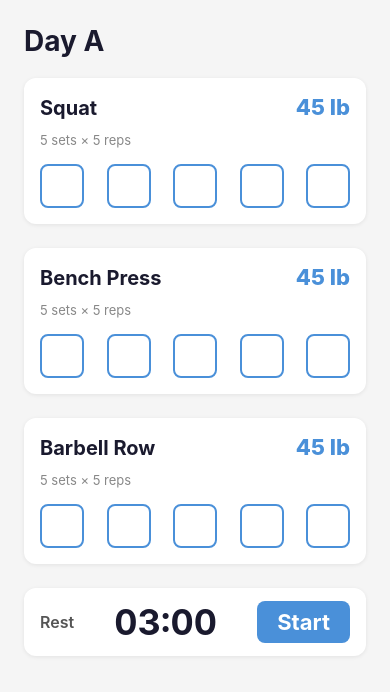
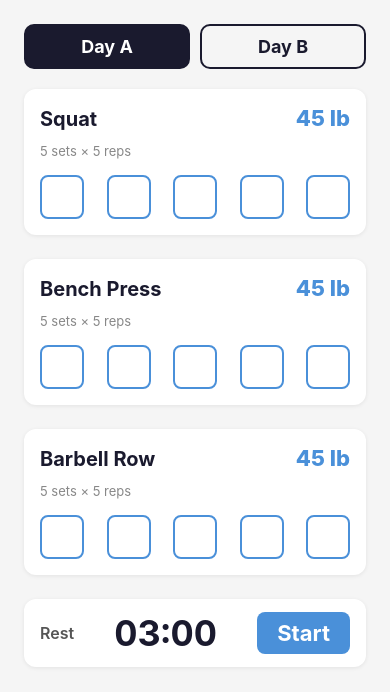
Before and after one commit to cemalec/FiveXFive, a React Native app: screen / in a window 390 px wide. Shown: the top 692 px of the page. Built offline with nearby package versions, Linux system fonts and the light colour scheme.

Commit message:
Add day B

```diff
--- a/components/WorkoutScreen.tsx
+++ b/components/WorkoutScreen.tsx
@@ -3,8 +3,6 @@ import React from 'react';
 import { SafeAreaView, ScrollView, StyleSheet, Text, TouchableOpacity, View } from 'react-native';
 import RepPicker from './RepPicker';
 import RestTimer from './RestTimer';
-
-const SETS = 5;
 
 // Tracks the state of a single set
 type SetRecord = {
@@ -23,11 +21,62 @@ type PickerTarget = {
 function emptySet(): SetRecord {
   return { done: false, failed: false, reps: 0 };
 }
+function emptySets(n: number): SetRecord[] {
+  return Array.from({ length: n }, emptySet);
+}
+
+// ─── Reusable exercise card ───────────────────────────────────────────────────
+type ExerciseCardProps = {
+  name: string;
+  weight: string;
+  sets: SetRecord[];
+  onPress: (i: number) => void;
+  onLongPress: (i: number) => void;
+};
+
+function ExerciseCard({ name, weight, sets, onPress, onLongPress }: ExerciseCardProps) {
+  const setCount = sets.length;
+  const repLabel = `${setCount} set${setCount > 1 ? 's' : ''} × 5 reps`;
+  return (
+    <View style={styles.exerciseCard}>
+      <View style={styles.exerciseHeader}>
+        <Text style={styles.exerciseName}>{name}</Text>
+        <Text style={styles.weightText}>{weight}</Text>
+      </View>
+      <Text style={styles.exerciseDetail}>{repLabel}</Text>
+      <View style={styles.setRow}>
+        {sets.map((set, i) => (
+          <TouchableOpacity
+            key={i}
+            style={[styles.checkbox, set.done && styles.checkboxDone, set.failed && styles.checkboxFailed]}
+            onPress={() => onPress(i)}
+            onLongPress={() => onLongPress(i)}
+            accessibilityLabel={`${name} set ${i + 1}`}
+            accessibilityRole="checkbox"
+          >
+            {set.done && <Text style={styles.checkmark}>✓</Text>}
+            {set.failed && <Text style={styles.failReps}>{set.reps}</Text>}
+          </TouchableOpacity>
+        ))}
+      </View>
+    </View>
+  );
+}
+// ─────────────────────────────────────────────────────────────────────────────
 
 export default function WorkoutScreen() {
-  const [squatSets, setSquatSets] = useState<SetRecord[]>(Array.from({ length: SETS }, emptySet));
-  const [benchSets, setBenchSets] = useState<SetRecord[]>(Array.from({ length: SETS }, emptySet));
-  const [rowSets, setRowSets] = useState<SetRecord[]>(Array.from({ length: SETS }, emptySet));
+  const [day, setDay] = useState<'A' | 'B'>('A');
+
+  // Day A exercises
+  const [squatASets, setSquatASets] = useState<SetRecord[]>(emptySets(5));
+  const [benchSets,  setBenchSets]  = useState<SetRecord[]>(emptySets(5));
+  const [rowSets,    setRowSets]    = useState<SetRecord[]>(emptySets(5));
+
+  // Day B exercises
+  const [squatBSets,    setSquatBSets]    = useState<SetRecord[]>(emptySets(5));
+  const [ohpSets,       setOhpSets]       = useState<SetRecord[]>(emptySets(5));
+  const [deadliftSets,  setDeadliftSets]  = useState<SetRecord[]>(emptySets(1));
+
   const [startSignal, setStartSignal] = useState(0);
   const [pickerTarget, setPickerTarget] = useState<PickerTarget | null>(null);
 
@@ -39,26 +88,22 @@ export default function WorkoutScreen() {
   ) {
     const current = sets[index];
     const alreadyMarked = current.done || current.failed;
-
     setSets((prev) => {
       const next = [...prev];
       next[index] = alreadyMarked ? emptySet() : { done: true, failed: false, reps: 5 };
       return next;
     });
-
-    if (!alreadyMarked) {
-      setStartSignal((prev) => prev + 1);
-    }
+    if (!alreadyMarked) setStartSignal((prev) => prev + 1);
   }
 
-  // Long press: open the rep picker so the user can record exact reps
+  // Long press: open the rep picker
   function handleSetLongPress(
     index: number,
     sets: SetRecord[],
     setSets: React.Dispatch<React.SetStateAction<SetRecord[]>>
   ) {
     const current = sets[index];
-    if (current.done || current.failed) return; // already marked, ignore
+    if (current.done || current.failed) return;
     setPickerTarget({ index, sets, setSets });
   }
 
@@ -68,11 +113,7 @@ export default function WorkoutScreen() {
     const { index, setSets } = pickerTarget;
     setSets((prev) => {
       const next = [...prev];
-      next[index] = {
-        done: reps >= 5,
-        failed: reps < 5,
-        reps,
-      };
+      next[index] = { done: reps >= 5, failed: reps < 5, reps };
       return next;
     });
     setStartSignal((prev) => prev + 1);
@@ -83,81 +124,33 @@ export default function WorkoutScreen() {
     <SafeAreaView style={styles.safeArea}>
       <ScrollView contentContainerStyle={styles.scroll}>
 
-        {/* Day header */}
-        <Text style={styles.dayTitle}>Day A</Text>
-
-        {/* Squat exercise */}
-        <View style={styles.exerciseCard}>
-          <View style={styles.exerciseHeader}>
-            <Text style={styles.exerciseName}>Squat</Text>
-            <Text style={styles.weightText}>45 lb</Text>
-          </View>
-          <Text style={styles.exerciseDetail}>5 sets × 5 reps</Text>
-
-          <View style={styles.setRow}>
-            {squatSets.map((set, i) => (
-              <TouchableOpacity
-                key={i}
-                style={[styles.checkbox, set.done && styles.checkboxDone, set.failed && styles.checkboxFailed]}
-                onPress={() => handleSetPress(i, squatSets, setSquatSets)}
-                onLongPress={() => handleSetLongPress(i, squatSets, setSquatSets)}
-                accessibilityLabel={`Squat set ${i + 1}`}
-                accessibilityRole="checkbox"
-              >
-                {set.done && <Text style={styles.checkmark}>✓</Text>}
-                {set.failed && <Text style={styles.failReps}>{set.reps}</Text>}
-              </TouchableOpacity>
-            ))}
-          </View>
+        {/* Day toggle header */}
+        <View style={styles.dayHeader}>
+          <TouchableOpacity
+            style={[styles.dayTab, day === 'A' && styles.dayTabActive]}
+            onPress={() => setDay('A')}
+          >
+            <Text style={[styles.dayTabText, day === 'A' && styles.dayTabTextActive]}>Day A</Text>
+          </TouchableOpacity>
+          <TouchableOpacity
+            style={[styles.dayTab, day === 'B' && styles.dayTabActive]}
+            onPress={() => setDay('B')}
+          >
+            <Text style={[styles.dayTabText, day === 'B' && styles.dayTabTextActive]}>Day B</Text>
+          </TouchableOpacity>
         </View>
 
-        {/* Bench Press exercise */}
-        <View style={styles.exerciseCard}>
-          <View style={styles.exerciseHeader}>
-            <Text style={styles.exerciseName}>Bench Press</Text>
-            <Text style={styles.weightText}>45 lb</Text>
-          </View>
-          <Text style={styles.exerciseDetail}>5 sets × 5 reps</Text>
-          <View style={styles.setRow}>
-            {benchSets.map((set, i) => (
-              <TouchableOpacity
-                key={i}
-                style={[styles.checkbox, set.done && styles.checkboxDone, set.failed && styles.checkboxFailed]}
-                onPress={() => handleSetPress(i, benchSets, setBenchSets)}
-                onLongPress={() => handleSetLongPress(i, benchSets, setBenchSets)}
-                accessibilityLabel={`Bench Press set ${i + 1}`}
-                accessibilityRole="checkbox"
-              >
-                {set.done && <Text style={styles.checkmark}>✓</Text>}
-                {set.failed && <Text style={styles.failReps}>{set.reps}</Text>}
-              </TouchableOpacity>
-            ))}
-          </View>
-        </View>
+        {day === 'A' && <>
+          <ExerciseCard name="Squat"       weight="45 lb" sets={squatASets} onPress={(i) => handleSetPress(i, squatASets, setSquatASets)} onLongPress={(i) => handleSetLongPress(i, squatASets, setSquatASets)} />
+          <ExerciseCard name="Bench Press" weight="45 lb" sets={benchSets}  onPress={(i) => handleSetPress(i, benchSets,  setBenchSets)}  onLongPress={(i) => handleSetLongPress(i, benchSets,  setBenchSets)} />
+          <ExerciseCard name="Barbell Row" weight="45 lb" sets={rowSets}    onPress={(i) => handleSetPress(i, rowSets,    setRowSets)}    onLongPress={(i) => handleSetLongPress(i, rowSets,    setRowSets)} />
+        </>}
 
-        {/* Barbell Row exercise */}
-        <View style={styles.exerciseCard}>
-          <View style={styles.exerciseHeader}>
-            <Text style={styles.exerciseName}>Barbell Row</Text>
-            <Text style={styles.weightText}>45 lb</Text>
-          </View>
-          <Text style={styles.exerciseDetail}>5 sets × 5 reps</Text>
-          <View style={styles.setRow}>
-            {rowSets.map((set, i) => (
-              <TouchableOpacity
-                key={i}
-                style={[styles.checkbox, set.done && styles.checkboxDone, set.failed && styles.checkboxFailed]}
-                onPress={() => handleSetPress(i, rowSets, setRowSets)}
-                onLongPress={() => handleSetLongPress(i, rowSets, setRowSets)}
-                accessibilityLabel={`Barbell Row set ${i + 1}`}
-                accessibilityRole="checkbox"
-              >
-                {set.done && <Text style={styles.checkmark}>✓</Text>}
-                {set.failed && <Text style={styles.failReps}>{set.reps}</Text>}
-              </TouchableOpacity>
-            ))}
-          </View>
-        </View>
+        {day === 'B' && <>
+          <ExerciseCard name="Squat"          weight="45 lb" sets={squatBSets}   onPress={(i) => handleSetPress(i, squatBSets,   setSquatBSets)}   onLongPress={(i) => handleSetLongPress(i, squatBSets,   setSquatBSets)} />
+          <ExerciseCard name="Overhead Press" weight="45 lb" sets={ohpSets}      onPress={(i) => handleSetPress(i, ohpSets,      setOhpSets)}      onLongPress={(i) => handleSetLongPress(i, ohpSets,      setOhpSets)} />
+          <ExerciseCard name="Deadlift"       weight="45 lb" sets={deadliftSets} onPress={(i) => handleSetPress(i, deadliftSets, setDeadliftSets)} onLongPress={(i) => handleSetLongPress(i, deadliftSets, setDeadliftSets)} />
+        </>}
 
         {/* Rest timer */}
         <RestTimer startSignal={startSignal} />
@@ -184,11 +177,29 @@ const styles = StyleSheet.create({
     flexGrow: 1,
     padding: 24,
   },
-  dayTitle: {
-    fontSize: 28,
-    fontWeight: 'bold',
+  dayHeader: {
+    flexDirection: 'row',
+    marginBottom: 20,
+    gap: 10,
+  },
+  dayTab: {
+    flex: 1,
+    paddingVertical: 10,
+    borderRadius: 10,
+    borderWidth: 2,
+    borderColor: '#1A1A2E',
+    alignItems: 'center',
+  },
+  dayTabActive: {
+    backgroundColor: '#1A1A2E',
+  },
+  dayTabText: {
+    fontSize: 18,
+    fontWeight: '700',
     color: '#1A1A2E',
-    marginBottom: 20,
+  },
+  dayTabTextActive: {
+    color: '#FFFFFF',
   },
   exerciseCard: {
     backgroundColor: '#FFFFFF',
```
